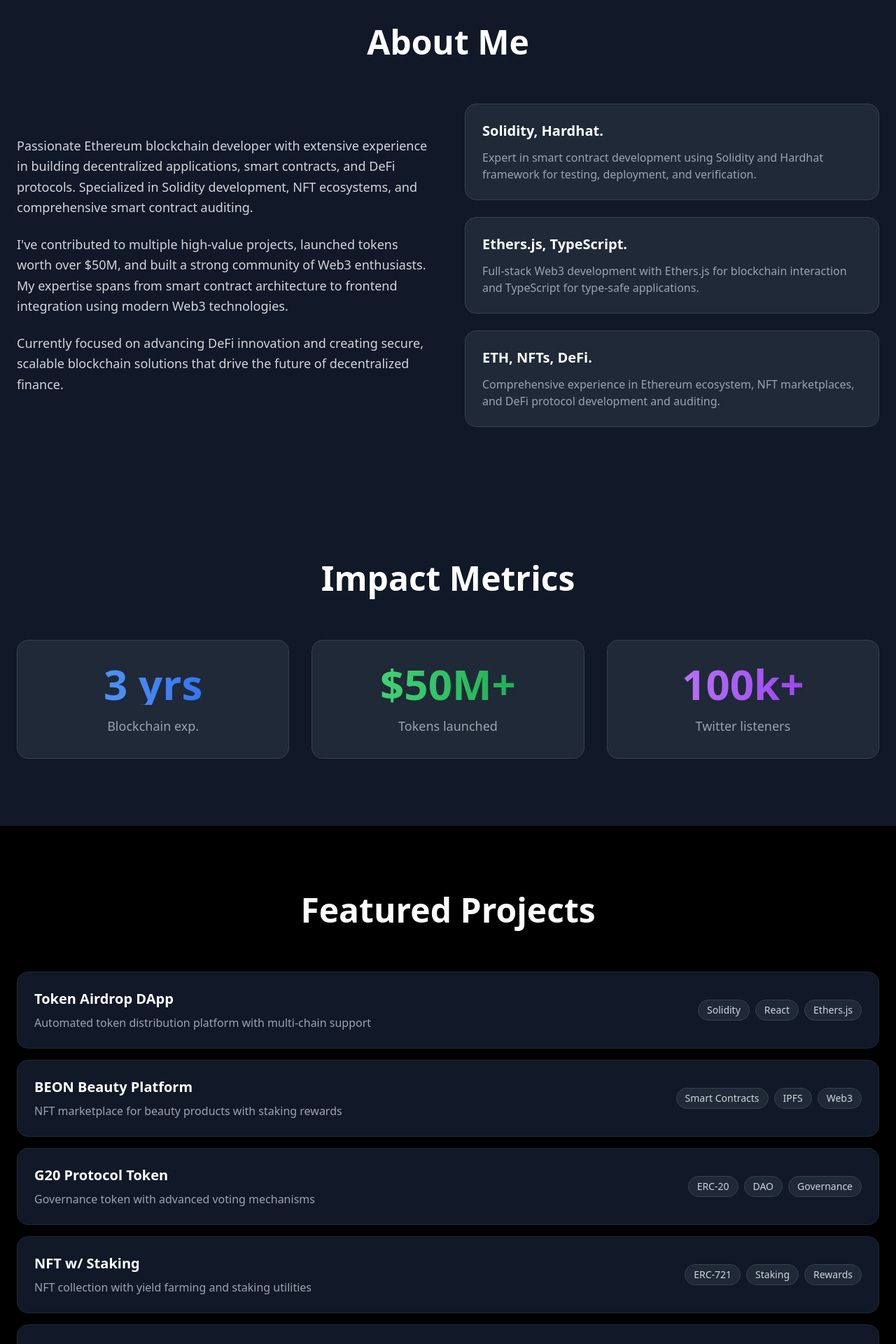
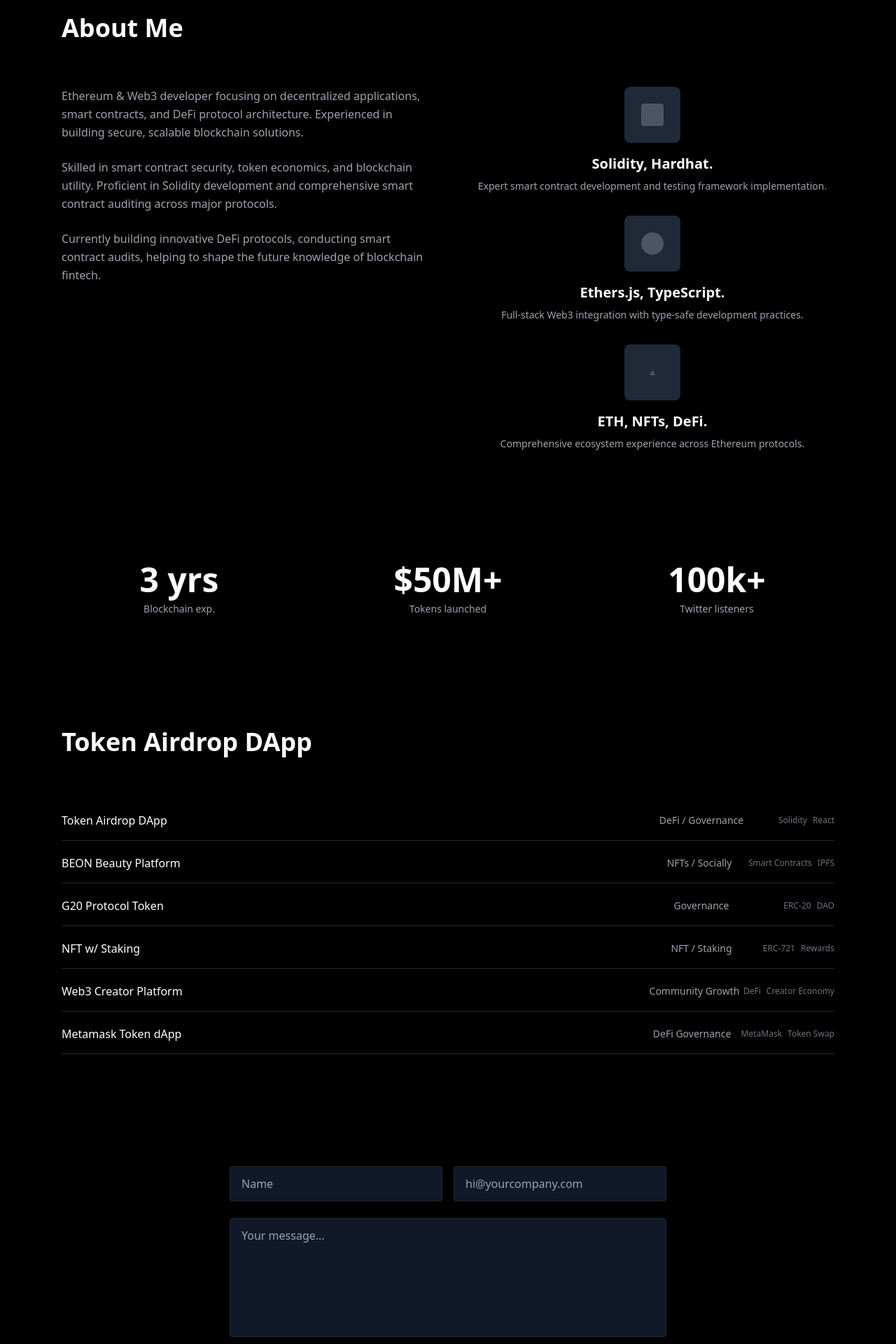
Before and after one commit to IRISofDEFI/iris-web3-build, a React (Vite) app: page / in a window 1280 px wide. Shown: the part 860-2780 px from the top of the page at 70% size. Built offline with nearby package versions, Linux system fonts and the light colour scheme.

Commit message:
Refactor: Implement design from image
Implement the design from the provided image, including layout, styling, and content.

```diff
--- a/src/components/About.tsx
+++ b/src/components/About.tsx
@@ -1,51 +1,60 @@
 
 const About = () => {
   return (
-    <section id="about" className="py-24 bg-gray-900">
-      <div className="max-w-7xl mx-auto px-6">
-        <h2 className="text-4xl md:text-5xl font-bold text-white text-center mb-16">
+    <section id="about" className="py-20 bg-black">
+      <div className="max-w-6xl mx-auto px-6">
+        <h2 className="text-3xl md:text-4xl font-bold text-white mb-16">
           About Me
         </h2>
 
-        <div className="grid md:grid-cols-2 gap-12 items-center">
+        <div className="grid md:grid-cols-2 gap-16 items-start">
           <div className="space-y-6">
-            <p className="text-lg text-gray-300 leading-relaxed">
-              Passionate Ethereum blockchain developer with extensive experience in building
-              decentralized applications, smart contracts, and DeFi protocols. Specialized in
-              Solidity development, NFT ecosystems, and comprehensive smart contract auditing.
+            <p className="text-gray-400 leading-relaxed">
+              Ethereum & Web3 developer focusing on decentralized applications,
+              smart contracts, and DeFi protocol architecture. Experienced in
+              building secure, scalable blockchain solutions.
             </p>
 
-            <p className="text-lg text-gray-300 leading-relaxed">
-              I've contributed to multiple high-value projects, launched tokens worth over $50M,
-              and built a strong community of Web3 enthusiasts. My expertise spans from smart
-              contract architecture to frontend integration using modern Web3 technologies.
+            <p className="text-gray-400 leading-relaxed">
+              Skilled in smart contract security, token economics, and blockchain
+              utility. Proficient in Solidity development and comprehensive smart
+              contract auditing across major protocols.
             </p>
 
-            <p className="text-lg text-gray-300 leading-relaxed">
-              Currently focused on advancing DeFi innovation and creating secure, scalable
-              blockchain solutions that drive the future of decentralized finance.
+            <p className="text-gray-400 leading-relaxed">
+              Currently building innovative DeFi protocols, conducting smart contract
+              audits, helping to shape the future knowledge of blockchain fintech.
             </p>
           </div>
 
-          <div className="grid gap-6">
-            <div className="bg-gray-800 rounded-2xl p-6 border border-gray-700 hover:border-blue-500/50 transition-all duration-300 hover:shadow-xl">
-              <h3 className="text-xl font-bold text-white mb-3">Solidity, Hardhat.</h3>
-              <p className="text-gray-400">
-                Expert in smart contract development using Solidity and Hardhat framework for testing, deployment, and verification.
+          <div className="grid gap-8">
+            <div className="text-center">
+              <div className="w-20 h-20 bg-gray-800 rounded-lg mx-auto mb-4 flex items-center justify-center">
+                <div className="w-8 h-8 bg-gray-600 rounded"></div>
+              </div>
+              <h3 className="text-xl font-bold text-white mb-2">Solidity, Hardhat.</h3>
+              <p className="text-gray-400 text-sm">
+                Expert smart contract development and testing framework implementation.
               </p>
             </div>
 
-            <div className="bg-gray-800 rounded-2xl p-6 border border-gray-700 hover:border-purple-500/50 transition-all duration-300 hover:shadow-xl">
-              <h3 className="text-xl font-bold text-white mb-3">Ethers.js, TypeScript.</h3>
-              <p className="text-gray-400">
-                Full-stack Web3 development with Ethers.js for blockchain interaction and TypeScript for type-safe applications.
+            <div className="text-center">
+              <div className="w-20 h-20 bg-gray-800 rounded-lg mx-auto mb-4 flex items-center justify-center">
+                <div className="w-8 h-8 bg-gray-600 rounded-full"></div>
+              </div>
+              <h3 className="text-xl font-bold text-white mb-2">Ethers.js, TypeScript.</h3>
+              <p className="text-gray-400 text-sm">
+                Full-stack Web3 integration with type-safe development practices.
               </p>
             </div>
 
-            <div className="bg-gray-800 rounded-2xl p-6 border border-gray-700 hover:border-green-500/50 transition-all duration-300 hover:shadow-xl">
-              <h3 className="text-xl font-bold text-white mb-3">ETH, NFTs, DeFi.</h3>
-              <p className="text-gray-400">
-                Comprehensive experience in Ethereum ecosystem, NFT marketplaces, and DeFi protocol development and auditing.
+            <div className="text-center">
+              <div className="w-20 h-20 bg-gray-800 rounded-lg mx-auto mb-4 flex items-center justify-center">
+                <div className="w-0 h-0 border-l-4 border-r-4 border-b-8 border-l-transparent border-r-transparent border-b-gray-600"></div>
+              </div>
+              <h3 className="text-xl font-bold text-white mb-2">ETH, NFTs, DeFi.</h3>
+              <p className="text-gray-400 text-sm">
+                Comprehensive ecosystem experience across Ethereum protocols.
               </p>
             </div>
           </div>
--- a/src/components/Contact.tsx
+++ b/src/components/Contact.tsx
@@ -18,75 +18,51 @@ const Contact = () => {
   const handleSubmit = (e: React.FormEvent) => {
     e.preventDefault();
     console.log("Form submitted:", formData);
-    // Handle form submission logic here
   };
 
   return (
-    <section id="contact" className="py-24 bg-black">
-      <div className="max-w-4xl mx-auto px-6">
-        <h2 className="text-4xl md:text-5xl font-bold text-white text-center mb-16">
-          Let's Build Together
-        </h2>
-
-        <div className="bg-gray-900 rounded-2xl p-8 md:p-12 border border-gray-800">
+    <section id="contact" className="py-20 bg-black">
+      <div className="max-w-2xl mx-auto px-6">
         <form onSubmit={handleSubmit} className="space-y-6">
-            <div className="grid md:grid-cols-2 gap-6">
-              <div>
-                <label htmlFor="name" className="block text-white font-medium mb-2">
-                  Name
-                </label>
+          <div className="grid md:grid-cols-2 gap-4">
             <input
               type="text"
-                  id="name"
               name="name"
+              placeholder="Name"
               value={formData.name}
               onChange={handleChange}
-                  className="w-full px-4 py-3 bg-gray-800 text-white rounded-lg border border-gray-700 focus:border-blue-500 focus:outline-none transition-colors"
+              className="w-full px-4 py-3 bg-gray-900 text-white border border-gray-800 rounded focus:border-gray-600 focus:outline-none transition-colors"
+              required
+            />
+
+            <input
+              type="email"
+              name="email"
+              placeholder="hi@yourcompany.com"
+              value={formData.email}
+              onChange={handleChange}
+              className="w-full px-4 py-3 bg-gray-900 text-white border border-gray-800 rounded focus:border-gray-600 focus:outline-none transition-colors"
               required
             />
           </div>
 
-              <div>
-                <label htmlFor="email" className="block text-white font-medium mb-2">
-                  Email
-                </label>
-                <input
-                  type="email"
-                  id="email"
-                  name="email"
-                  value={formData.email}
-                  onChange={handleChange}
-                  className="w-full px-4 py-3 bg-gray-800 text-white rounded-lg border border-gray-700 focus:border-blue-500 focus:outline-none transition-colors"
-                  required
-                />
-              </div>
-            </div>
-
-            <div>
-              <label htmlFor="message" className="block text-white font-medium mb-2">
-                Message
-              </label>
           <textarea
-                id="message"
             name="message"
+            placeholder="Your message..."
             value={formData.message}
             onChange={handleChange}
             rows={6}
-                className="w-full px-4 py-3 bg-gray-800 text-white rounded-lg border border-gray-700 focus:border-blue-500 focus:outline-none transition-colors resize-none"
+            className="w-full px-4 py-3 bg-gray-900 text-white border border-gray-800 rounded focus:border-gray-600 focus:outline-none transition-colors resize-none"
             required
           />
-            </div>
 
-            <div className="text-center">
           <button
             type="submit"
-                className="px-12 py-4 bg-gradient-to-r from-blue-600 to-purple-600 text-white rounded-full font-semibold hover:shadow-lg hover:scale-105 transition-all duration-300"
+            className="w-full py-3 bg-white text-black rounded font-medium hover:bg-gray-100 transition-colors"
           >
-                Send Message
+            Send the message
           </button>
-            </div>
         </form>
-        </div>
       </div>
     </section>
   );
--- a/src/components/Footer.tsx
+++ b/src/components/Footer.tsx
@@ -2,61 +2,41 @@
 import { Github, Twitter } from "lucide-react";
 
 const Footer = () => {
-  const socialLinks = [
-    {
-      name: "GitHub",
-      icon: Github,
-      url: "https://github.com",
-      color: "hover:text-gray-300"
-    },
-    {
-      name: "Twitter",
-      icon: Twitter,
-      url: "https://twitter.com",
-      color: "hover:text-blue-400"
-    },
-    {
-      name: "Etherscan",
-      icon: () => (
-        <div className="w-6 h-6 bg-gradient-to-br from-blue-400 to-purple-600 rounded-full flex items-center justify-center text-white text-xs font-bold">
-          E
-        </div>
-      ),
-      url: "https://etherscan.io",
-      color: "hover:text-blue-400"
-    }
-  ];
+  return (
+    <footer className="bg-black border-t border-gray-800">
+      <div className="max-w-6xl mx-auto px-6 py-8">
+        <div className="flex justify-center space-x-8">
+          <a
+            href="https://github.com"
+            target="_blank"
+            rel="noopener noreferrer"
+            className="text-gray-400 hover:text-white transition-colors flex items-center space-x-2"
+          >
+            <Github className="w-5 h-5" />
+            <span>GitHub</span>
+          </a>
 
-  return (
-    <footer className="bg-gray-900 border-t border-gray-800">
-      <div className="max-w-7xl mx-auto px-6 py-12">
-        <div className="flex flex-col md:flex-row justify-between items-center">
-          <div className="text-2xl font-bold text-white mb-6 md:mb-0">
-            Iris<span className="text-blue-400">.</span>
-          </div>
+          <a
+            href="https://twitter.com"
+            target="_blank"
+            rel="noopener noreferrer"
+            className="text-gray-400 hover:text-white transition-colors flex items-center space-x-2"
+          >
+            <Twitter className="w-5 h-5" />
+            <span>Twitter</span>
+          </a>
 
-          <div className="flex space-x-6 mb-6 md:mb-0">
-            {socialLinks.map((link) => (
-              <a
-                key={link.name}
-                href={link.url}
-                target="_blank"
-                rel="noopener noreferrer"
-                className={`text-gray-400 ${link.color} transition-colors duration-300 flex items-center space-x-2`}
-              >
-                <link.icon className="w-6 h-6" />
-                <span className="hidden md:inline">{link.name}</span>
-              </a>
-            ))}
-          </div>
-
-          <div className="text-gray-400 text-sm">
-            © 2024 Iris of DeFi. All rights reserved.
-          </div>
-        </div>
-
-        <div className="mt-8 pt-8 border-t border-gray-800 text-center text-gray-500 text-sm">
-          <p>Building the future of decentralized finance, one smart contract at a time.</p>
+          <a
+            href="https://etherscan.io"
+            target="_blank"
+            rel="noopener noreferrer"
+            className="text-gray-400 hover:text-white transition-colors flex items-center space-x-2"
+          >
+            <div className="w-5 h-5 bg-blue-500 rounded-full flex items-center justify-center text-white text-xs font-bold">
+              E
+            </div>
+            <span>Etherscan</span>
+          </a>
         </div>
       </div>
     </footer>
--- a/src/components/Metrics.tsx
+++ b/src/components/Metrics.tsx
@@ -3,38 +3,28 @@ const Metrics = () => {
   const metrics = [
     {
       value: "3 yrs",
-      label: "Blockchain exp.",
-      color: "from-blue-400 to-blue-600"
+      label: "Blockchain exp."
     },
     {
       value: "$50M+",
-      label: "Tokens launched",
-      color: "from-green-400 to-green-600"
+      label: "Tokens launched"
     },
     {
       value: "100k+",
-      label: "Twitter listeners",
-      color: "from-purple-400 to-purple-600"
+      label: "Twitter listeners"
     }
   ];
 
   return (
-    <section className="py-24 bg-gray-900">
-      <div className="max-w-7xl mx-auto px-6">
-        <h2 className="text-4xl md:text-5xl font-bold text-white text-center mb-16">
-          Impact Metrics
-        </h2>
-
-        <div className="grid md:grid-cols-3 gap-8">
+    <section className="py-20 bg-black">
+      <div className="max-w-6xl mx-auto px-6">
+        <div className="grid md:grid-cols-3 gap-12 text-center">
           {metrics.map((metric, index) => (
-            <div
-              key={index}
-              className="text-center bg-gray-800 rounded-2xl p-8 border border-gray-700 hover:border-gray-600 transition-all duration-300 hover:shadow-xl"
-            >
-              <div className={`text-5xl md:text-6xl font-bold bg-gradient-to-r ${metric.color} bg-clip-text text-transparent mb-4`}>
+            <div key={index}>
+              <div className="text-4xl md:text-5xl font-bold text-white mb-2">
                 {metric.value}
               </div>
-              <div className="text-gray-400 text-lg font-medium">
+              <div className="text-gray-400 text-sm">
                 {metric.label}
               </div>
             </div>
--- a/src/components/Projects.tsx
+++ b/src/components/Projects.tsx
@@ -3,78 +3,71 @@ const Projects = () => {
   const projects = [
     {
       name: "Token Airdrop DApp",
-      description: "Automated token distribution platform with multi-chain support",
-      tech: ["Solidity", "React", "Ethers.js"]
+      category: "DeFi / Governance",
+      tech: ["Solidity", "React"]
     },
     {
       name: "BEON Beauty Platform",
-      description: "NFT marketplace for beauty products with staking rewards",
-      tech: ["Smart Contracts", "IPFS", "Web3"]
+      category: "NFTs / Socially",
+      tech: ["Smart Contracts", "IPFS"]
     },
     {
       name: "G20 Protocol Token",
-      description: "Governance token with advanced voting mechanisms",
-      tech: ["ERC-20", "DAO", "Governance"]
+      category: "Governance",
+      tech: ["ERC-20", "DAO"]
     },
     {
       name: "NFT w/ Staking",
-      description: "NFT collection with yield farming and staking utilities",
-      tech: ["ERC-721", "Staking", "Rewards"]
+      category: "NFT / Staking",
+      tech: ["ERC-721", "Rewards"]
     },
     {
       name: "Web3 Creator Platform",
-      description: "Decentralized content creation and monetization platform",
-      tech: ["DeFi", "Creator Economy", "Tokens"]
+      category: "Community Growth",
+      tech: ["DeFi", "Creator Economy"]
     },
     {
       name: "Metamask Token dApp",
-      description: "Token management interface with advanced wallet integration",
-      tech: ["MetaMask", "Token Swap", "UI/UX"]
+      category: "DeFi Governance",
+      tech: ["MetaMask", "Token Swap"]
     }
   ];
 
   return (
-    <section id="projects" className="py-24 bg-black">
-      <div className="max-w-7xl mx-auto px-6">
-        <h2 className="text-4xl md:text-5xl font-bold text-white text-center mb-16">
-          Featured Projects
+    <section id="projects" className="py-20 bg-black">
+      <div className="max-w-6xl mx-auto px-6">
+        <h2 className="text-3xl md:text-4xl font-bold text-white mb-16">
+          Token Airdrop DApp
         </h2>
 
-        <div className="space-y-4">
+        <div className="space-y-1">
           {projects.map((project, index) => (
             <div
               key={index}
-              className="bg-gray-900 rounded-2xl p-6 border border-gray-800 hover:border-blue-500/50 transition-all duration-300 hover:shadow-xl hover:scale-[1.02] cursor-pointer group"
+              className="flex items-center justify-between py-4 px-0 border-b border-gray-800 hover:bg-gray-900/30 transition-colors cursor-pointer group"
             >
-              <div className="flex flex-col md:flex-row md:items-center md:justify-between">
               <div className="flex-1">
-                  <h3 className="text-xl font-bold text-white mb-2 group-hover:text-blue-400 transition-colors">
+                <h3 className="text-white font-medium group-hover:text-blue-400 transition-colors">
                   {project.name}
                 </h3>
-                  <p className="text-gray-400 mb-4 md:mb-0">
-                    {project.description}
-                  </p>
               </div>
 
-                <div className="flex flex-wrap gap-2 md:ml-6">
-                  {project.tech.map((tech, techIndex) => (
+              <div className="text-gray-400 text-sm min-w-[140px] text-center">
+                {project.category}
+              </div>
+
+              <div className="flex gap-2 min-w-[120px] justify-end">
+                {project.tech.slice(0, 2).map((tech, techIndex) => (
                   <span
                     key={techIndex}
-                      className="px-3 py-1 bg-gray-800 text-gray-300 rounded-full text-sm border border-gray-700"
+                    className="text-gray-500 text-xs"
                   >
                     {tech}
                   </span>
                 ))}
               </div>
             </div>
-            </div>
           ))}
-        </div>
-
-        <div className="text-center mt-12">
-          <button className="px-8 py-3 bg-gradient-to-r from-blue-600 to-purple-600 text-white rounded-full font-semibold hover:shadow-lg hover:scale-105 transition-all duration-300">
-            View All Projects
-          </button>
         </div>
       </div>
     </section>
```
Also changed, not shown: src/components/Hero.tsx (+10 -19 lines). Lines whose indentation alone changed are shown as unchanged.
